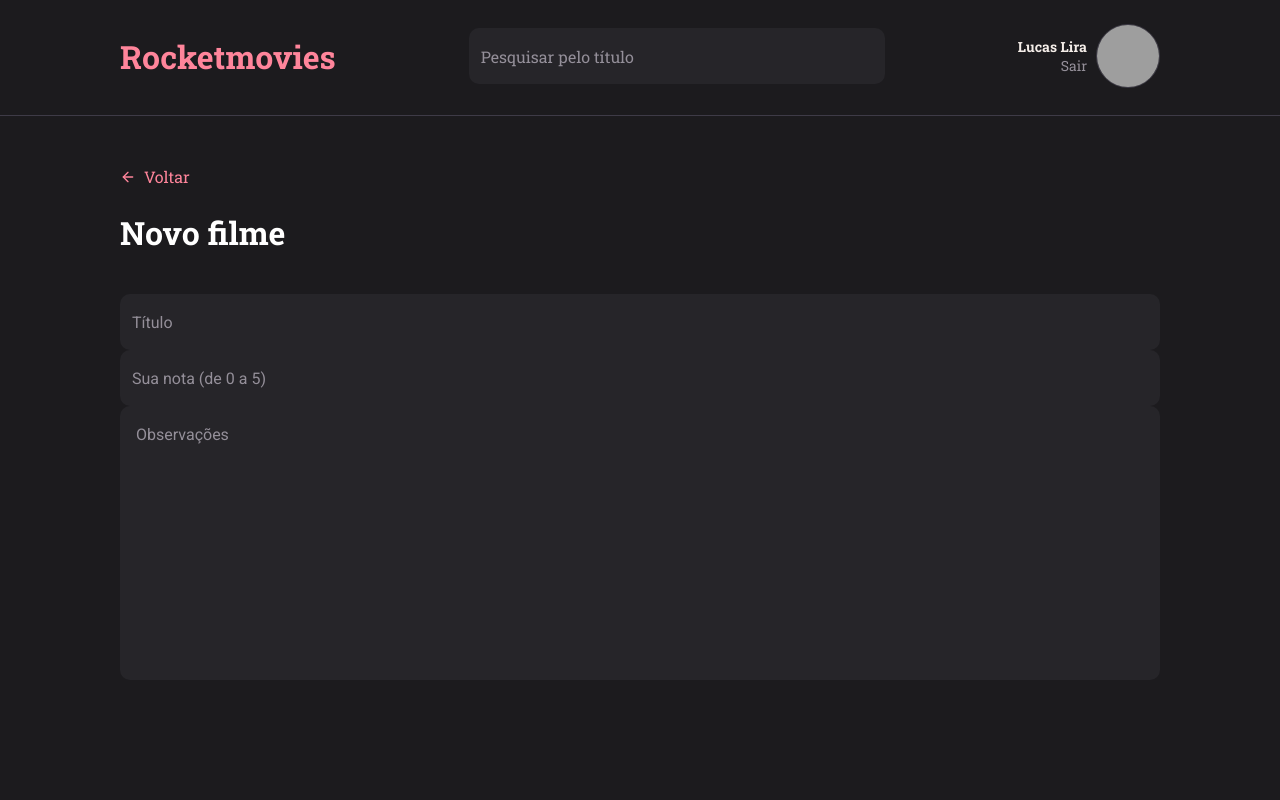
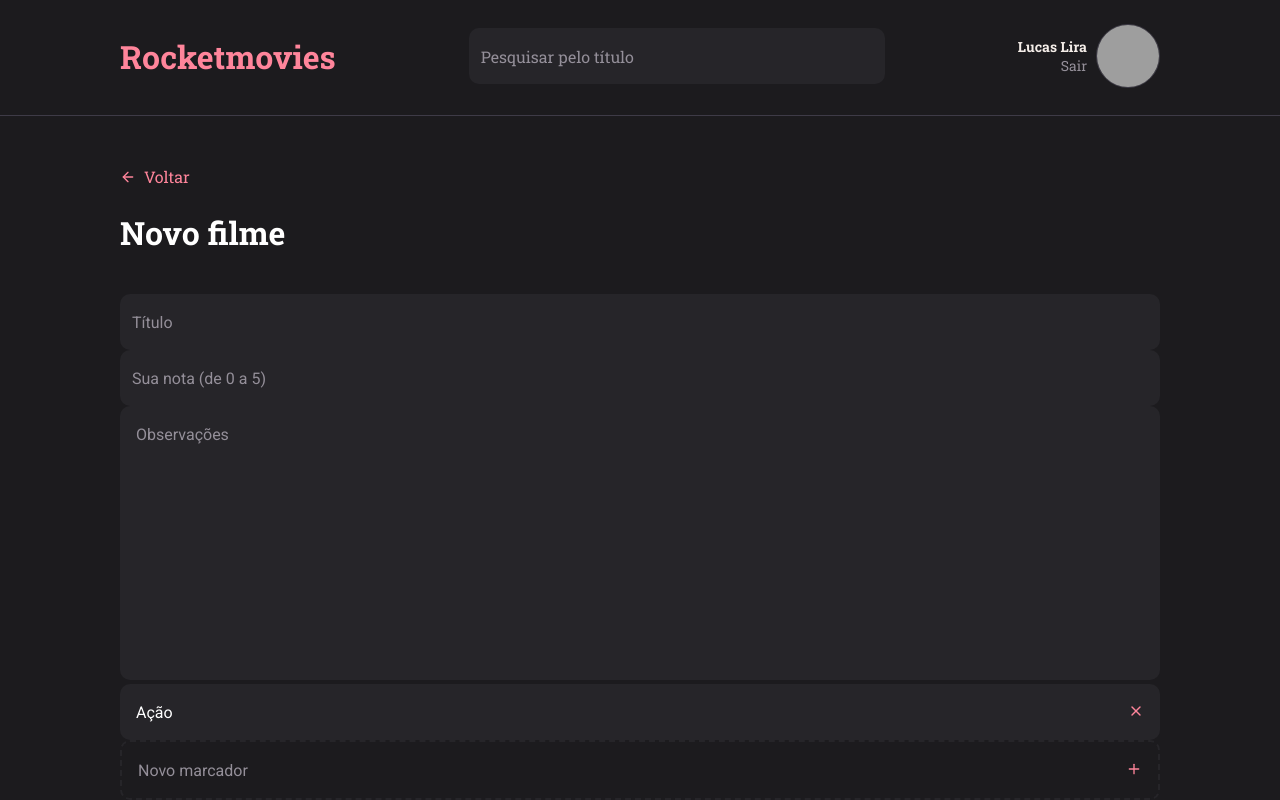
Before and after one commit to lucaslirah/rocketmovies, a React (Vite) app: page / in a window 1280 px wide. Built offline with nearby package versions, Linux system fonts and the light colour scheme; grey boxes are pictures that could not be loaded.

Commit message:
NoteItem component created

```diff
--- /dev/null
+++ b/src/components/NoteItem/index.jsx
@@ -0,0 +1,25 @@
+import { Container } from './styles'
+import { FiPlus, FiX } from 'react-icons/fi'
+
+export function NoteItem({ isNew, value, onClick, ...rest}){
+    return(
+        <Container
+            isNew={isNew}
+        >
+            <input
+                type="text"
+                value={value}
+                readOnly={!isNew}
+                {...rest}
+            />
+
+            <button
+                type='button'
+                onClick={onClick}
+                className={isNew ? 'button-add' : 'button-delete'}
+            >
+                {isNew ? <FiPlus/> : <FiX/>}
+            </button>
+        </Container>
+    )
+}
--- /dev/null
+++ b/src/components/NoteItem/styles.js
@@ -0,0 +1,41 @@
+import styled from "styled-components"
+
+export const Container = styled.div`
+    display: flex;
+    align-items: center;
+
+    background-color: ${({ theme, isNew }) => isNew ? "transparent" : theme.COLORS.BACKGROUND_900};
+
+    border: ${({ theme, isNew }) => isNew ? `2px dashed ${theme.COLORS.BACKGROUND_900}` : "none"};
+
+    border-radius: 10px;
+    padding-right: 16px;
+
+    >input{
+        height: 56px;
+        width: 100%;
+
+        padding: 16px;
+        border: none;
+
+        color: ${({ theme }) => theme.COLORS.WHITE_000};
+        background: transparent;
+
+        &::placeholder{
+            color: ${({ theme }) => theme.COLORS.GRAY_900};
+        }
+    }
+
+    >button{
+        border: none;
+        background: none;
+    }
+
+    .button-add{
+        color: ${({ theme }) => theme.COLORS.PINK};
+    }
+
+    .button-delete{
+        color: ${({ theme }) => theme.COLORS.PINK};
+    }
+`
--- a/src/pages/New/index.jsx
+++ b/src/pages/New/index.jsx
@@ -4,6 +4,7 @@
 import { ButtonText } from '../../components/ButtonText'
 import { Input } from '../../components/Input'
 import { Textarea } from '../../components/Textarea'
+import { NoteItem } from '../../components/NoteItem'
 
 export function New(){
     return(
@@ -21,7 +22,8 @@
                     <Input type="number" min="1" max="5" placeholder="Sua nota (de 0 a 5)"/>
                     <Textarea placeholder="Observações"/>
 
-
+                    <NoteItem value="Ação" />
+                    <NoteItem placeholder="Novo marcador" isNew/>
                 </Form>
             </main>
         </Container>
```
